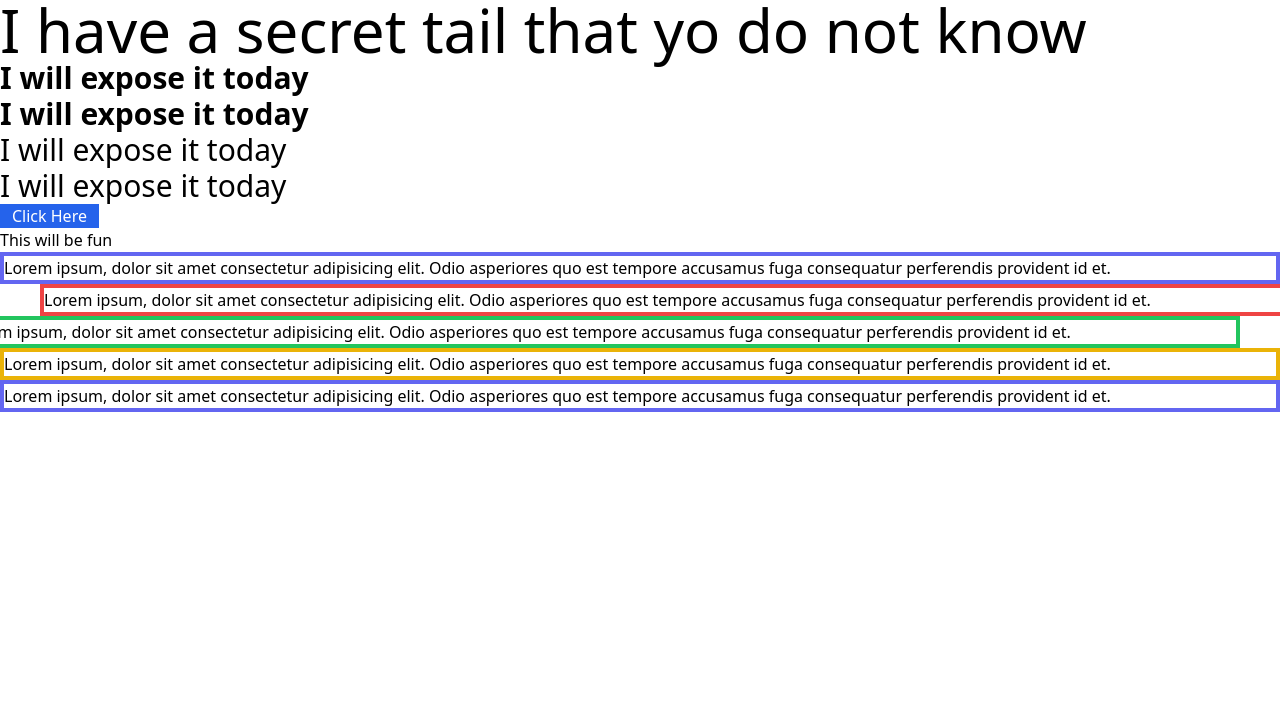
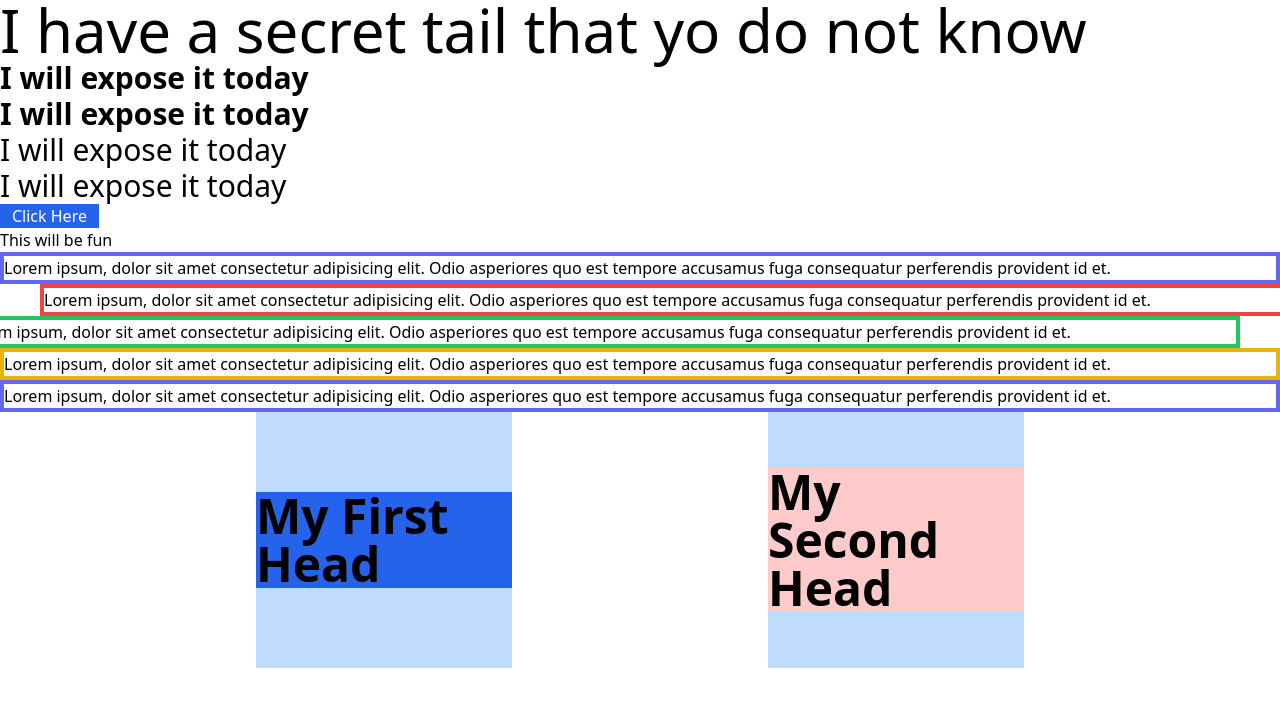
Before and after one commit to arafakst/Tailwind-CSS, a plain HTML site: page index.html in a window 1280 px wide. Shown: the top 706 px of the page. Drawn offline with nearby package versions, Linux system fonts and the light colour scheme.

Commit message:
tailwind- flexbox

```diff
--- a/index.html
+++ b/index.html
@@ -33,5 +33,13 @@
             <p>Lorem ipsum, dolor sit amet consectetur adipisicing elit. Odio asperiores quo est tempore accusamus fuga consequatur perferendis provident id et.</p>
         </div>
     </section>
+    <section class="flex justify-evenly">
+        <div class="h-64 bg-blue-200 w-64 flex justify-center items-center">
+            <h2 class="text-5xl font-bold bg-blue-600">My First Head</h2>
+        </div>
+        <div class="h-64 bg-blue-200 w-64 flex justify-center items-center">
+            <h2 class="text-5xl font-bold bg-red-200">My Second Head</h2>
+        </div>
+    </section>
 </body>
 </html>
```
